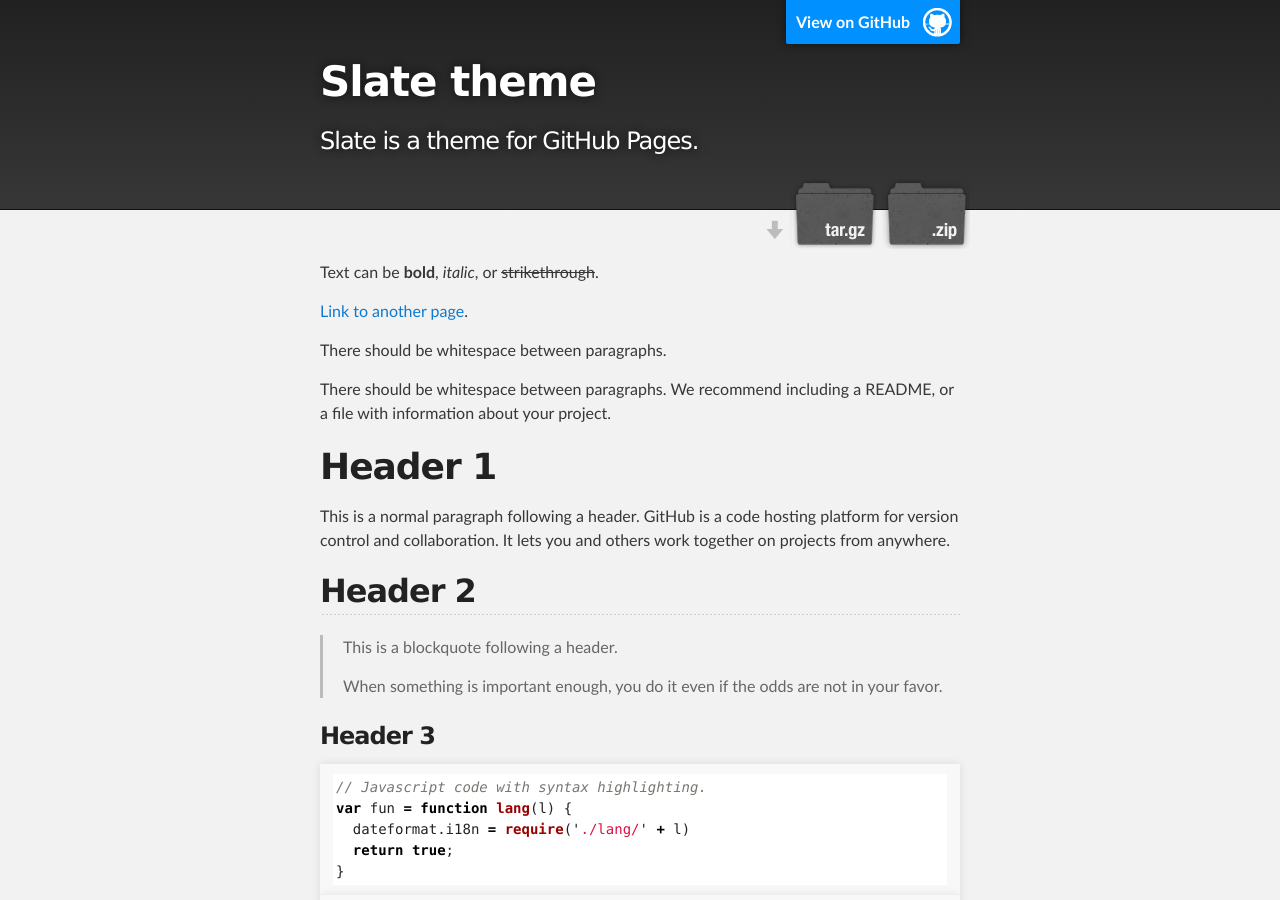
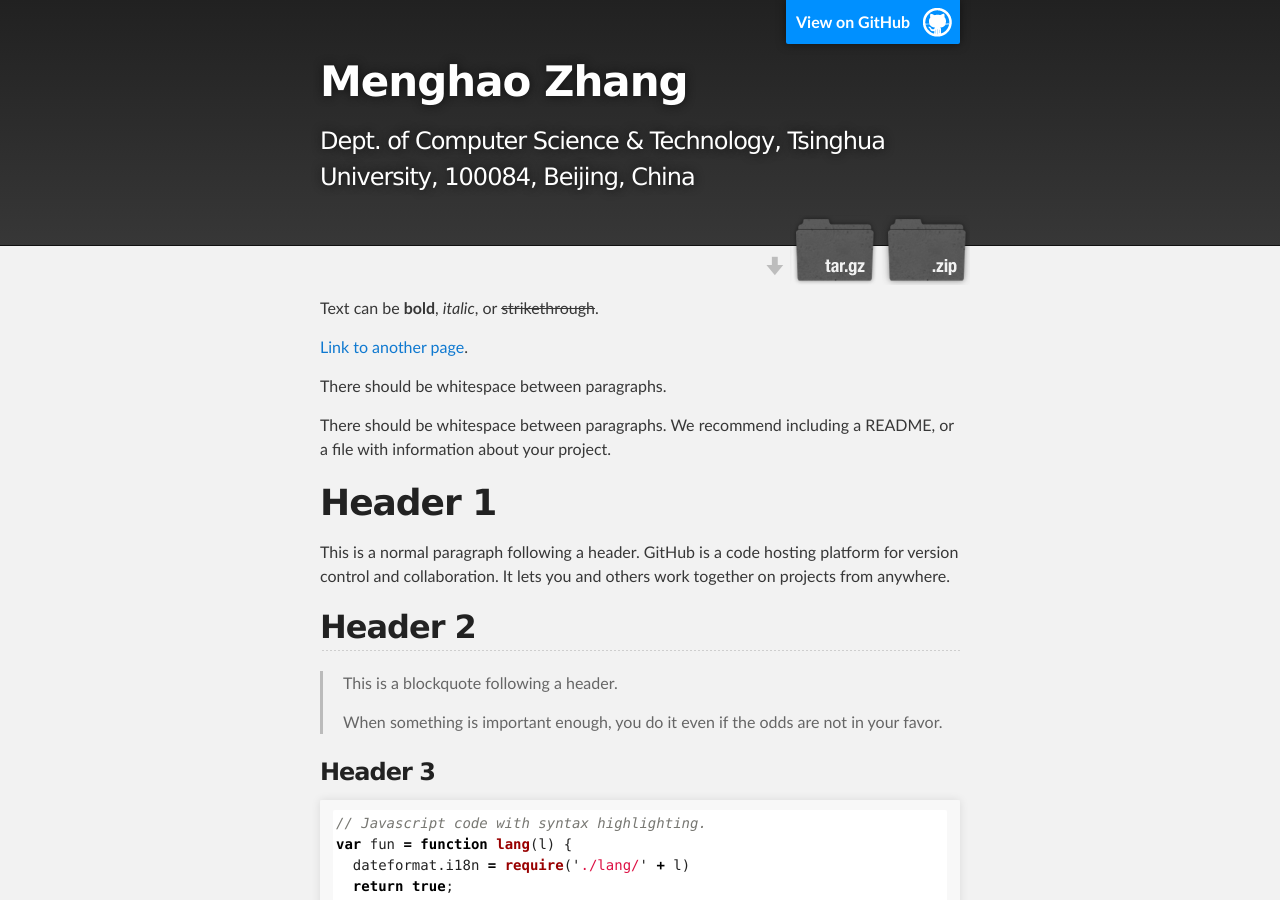
Before and after one commit to zhangmenghao/zhangmenghao.github.io, a Jekyll site: the page built from index.md, in a window 1280 px wide and 900 px high. Built offline with Jekyll 4.4.1, drawn with Linux system fonts in a browser that asks for light colours.

Commit message:
Update configuration

```diff
--- a/_config.yml
+++ b/_config.yml
@@ -1,5 +1,5 @@
-title: Slate theme
-description: Slate is a theme for GitHub Pages.
+title: Menghao Zhang
+description: Dept. of Computer Science & Technology, Tsinghua University, 100084, Beijing, China
 show_downloads: true
 google_analytics:
 theme: jekyll-theme-slate
```
